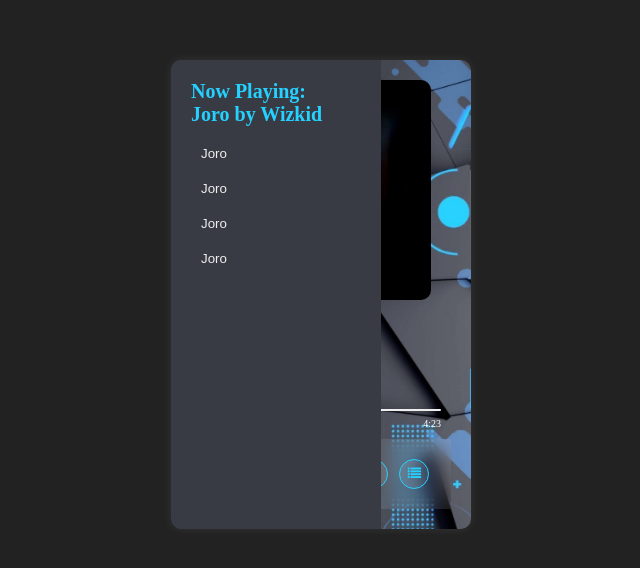
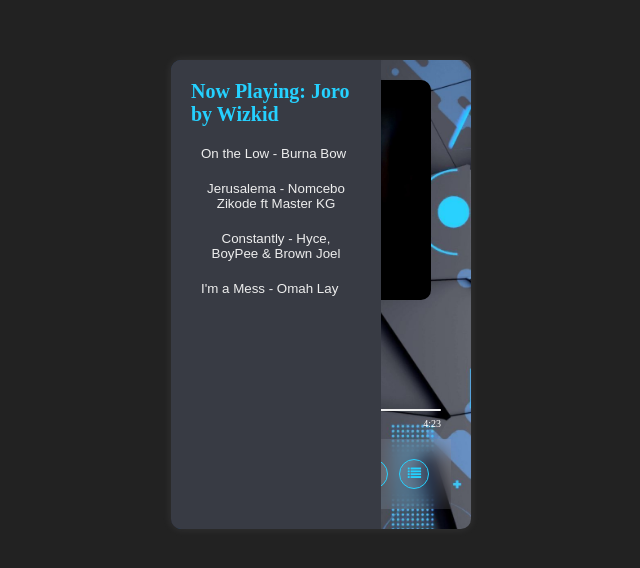
Before and after one commit to aniagoluchiemelie77/Media-Player, a plain HTML site: page index.html in a window 1280 px wide. Shown: the part 106-674 px from the top of the page, without its empty margins (319-959 px from the left). Drawn offline with Linux system fonts and the light colour scheme; a web font is replaced by a local one.

Commit message:
latest commit

```diff
--- a/index.html
+++ b/index.html
@@ -45,15 +45,7 @@
                 <i class="fa fa-list" aria-hidden="true"></i>
             </button>
         </div>
-        <div class="playlist" id="sidebar">
-            <h1>Now Playing: <span id="nowPlaying"></span></h1>
-            <div class="playlist_container">
-                <button class="playlist_songnames">Song1</button>
-                <button class="playlist_songnames">Song1</button>
-                <button class="playlist_songnames">Song1</button>
-                <button class="playlist_songnames">Song1</button>
-            </div>
-        </div>
+        <div class="playlist" id="sidebar"></div>
     </div>
     <script src="script.js"></script>
 </body>
--- a/script.js
+++ b/script.js
@@ -2,13 +2,11 @@
 const audioDiv = document.getElementById("audio");
 const togglePlayButton = document.getElementById("togglePlay");
 const togglePlayIcon = document.getElementById("toggleIcon");
-const nowPlaying = document.getElementById("nowPlaying");
 const prevButton = document.getElementById("prev");
 const nextButton = document.getElementById("next");
 const progress = document.getElementById("progress");
 const playlistBtn = document.getElementById("playlist");
 const cover = document.getElementById("cover");
-const sidebarBtns = document.querySelectorAll('.playlist_songnames');
 const sidebar = document.getElementById("sidebar");
 const title = document.getElementById("title");
 const artist = document.getElementById("artist");
@@ -56,14 +54,11 @@ let currentSongIndex = 0;
 function loadSong(index) {
     const song = songs[index];
     cover.src = song.cover;
-    nowPlaying.textContent = `${song.title} by ${song.author}`;
     title.textContent = song.title;
     artist.textContent = song.author;
     totalTime.textContent = song.duration;
     audioDiv.src = song.audio;
-    sidebarBtns.forEach(btn => {
-        btn.textContent = song.title;
-    });
+    updatePlaylist();
 }
 function playPauseSong() {
     if (audio.paused) {
@@ -76,11 +71,6 @@ function playPauseSong() {
         togglePlayIcon.classList.add("fa-play");
     }
 }
-const formatTime = (seconds) => {
-    const minutes = Math.floor(seconds / 60);
-    const secs = Math.floor(seconds % 60);
-    return `${minutes}:${secs < 10 ? '0' : ''}${secs}`;
-};
 function onClickOutside (element) {
     document.addEventListener('click', e => {
         if (!element.contains(e.target)) {
@@ -108,8 +98,38 @@ function replaySong() {
 function updateProgress() {
     const progressPercent = (audioDiv.currentTime / audioDiv.duration) * 100;
     progress.value = progressPercent;
-    progressPercent.style.background = "#25d1ff";
 }
+function updateCurrentTime() {
+    const currentTimer = Math.floor(audioDiv.currentTime);
+    const minutes = Math.floor(currentTimer / 60);
+    const seconds = currentTimer % 60;
+    currentTime.textContent = `${minutes.toString().padStart(2, "0")}:${seconds.toString().padStart(2, "0")}`;
+};
+function updatePlaylist() {
+    sidebar.innerHTML = "";
+    const currentSong = songs[currentSongIndex];
+    const h1 = document.createElement("h1");
+    h1.textContent = `Now Playing: ${currentSong.title} by ${currentSong.author}`;
+    sidebar.appendChild(h1);
+    const playlistContainer = document.createElement("div");
+    playlistContainer.className = "playlist_container";
+    songs.forEach((song, index) => {
+        if (index !== currentSongIndex) {
+            const button = document.createElement("button");
+            button.textContent = `${song.title} - ${song.author}`;
+            button.addEventListener("click", () => {
+                currentSongIndex = index;
+                loadSong(songs[currentSongIndex]);
+                audio.play();
+                togglePlayIcon.classList.add("fa-pause");
+            });
+            playlistContainer.appendChild(button);
+        }
+    });
+    sidebar.appendChild(playlistContainer);
+};
+updatePlaylist();
+audioDiv.addEventListener("timeupdate", updateCurrentTime);
 togglePlayButton.addEventListener('click', playPauseSong);
 prevButton.addEventListener('click', prevSong);
 progress.addEventListener("input", () => {
--- a/styles.css
+++ b/styles.css
@@ -199,6 +199,9 @@ input[type="range"]::-moz-range-thumb {
     padding: 1rem;
     color: #eee;
 }
+.playlist_container .active{
+    color: #25d1ff;
+}
 .playlist_container button:hover{
     color: #25d1ff;
     transform: scale(1.02);
```
